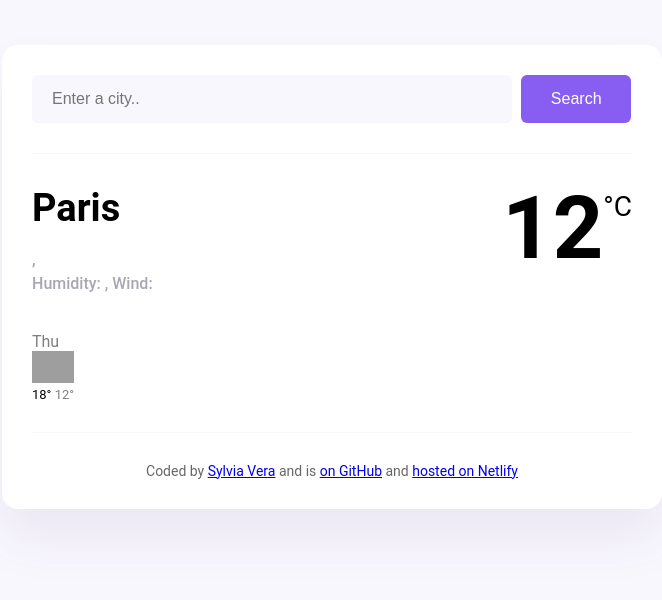
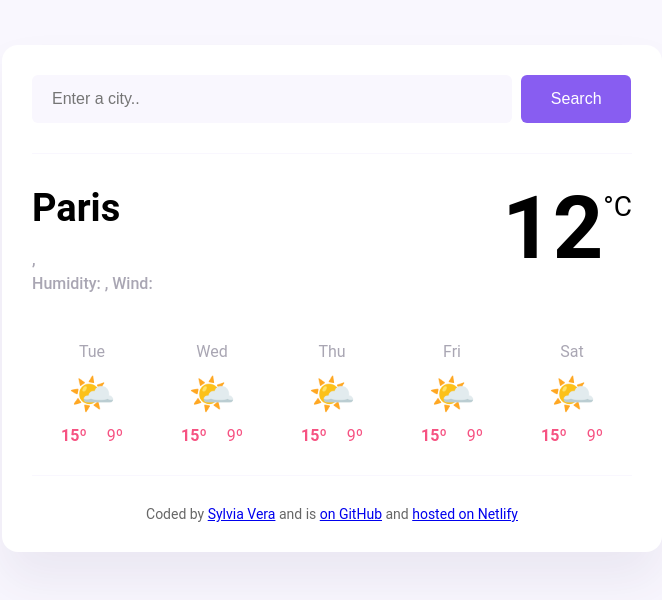
Before and after one commit to sylviajvg/my-homework, a plain HTML site: page index.html in a window 1280 px wide. Shown: the whole page, without its empty margins (308-970 px from the left). Drawn offline with nearby package versions, Linux system fonts and the light colour scheme; no server answers; grey boxes are pictures that could not be loaded.

Commit message:
injected the forecast HTML from javascript

```diff
--- a/index.html
+++ b/index.html
@@ -39,22 +39,7 @@
             <div class="weather-app-unit">°C</div>
           </div>
         </div>
-        <div class="weather-forecast">
-          <div class="row">
-            <div class="col-2">
-              <div class="weather-forecast-date">Thu</div>
-              <img
-                src="https://shecodes-assets.s3.amazonaws.com/api/weather/icons/broken-clouds-day.png"
-                alt=""
-                width="42"
-              />
-              <div class="weather-forecast-temperatures">
-                <span class="weather-forecast-temperature-max"> 18° </span>
-                <span class="weather-forecast-temperature-min"> 12° </span>
-              </div>
-            </div>
-          </div>
-        </div>
+        <div class="weather-forecast" id="forecast"></div>
       </main>
 
       <footer>
--- a/src/index.js
+++ b/src/index.js
@@ -53,7 +53,33 @@ function handleSearchSubmit(event) {
   searchCity(searchInput.value);
 }
 
+function displayForecast() {
+  let days = ["Tue", "Wed", "Thu", "Fri", "Sat"];
+  let forecastHtml = "";
+
+  days.forEach(function (day) {
+    forecastHtml =
+      forecastHtml +
+      `
+      <div class="weather-forecast-day">
+        <div class="weather-forecast-date">${day}</div>
+        <div class="weather-forecast-icon">🌤️</div>
+        <div class="weather-forecast-temperatures">
+          <div class="weather-forecast-temperature">
+            <strong>15º</strong>
+          </div>
+          <div class="weather-forecast-temperature">9º</div>
+        </div>
+      </div>
+    `;
+  });
+
+  let forecastElement = document.querySelector("#forecast");
+  forecastElement.innerHTML = forecastHtml;
+}
+
 let searchFormElement = document.querySelector("#search-form");
 searchFormElement.addEventListener("submit", handleSearchSubmit);
 
 searchCity("Paris");
+displayForecast();
--- a/src/style.css
+++ b/src/style.css
@@ -83,22 +83,33 @@ main {
 }
 
 .weather-forecast {
-  margin-top: 20px;
-
-  color: #000;
+  margin-top: 30px;
+  justify-content: space-around;
+  display: flex;
 }
 
 .weather-forecast-date {
+  text-align: center;
+  color: rgba(39, 33, 66, 0.4);
   font-size: 16px;
-  opacity: 0.5;
+  line-height: 20px;
+  margin-bottom: 10px;
 }
 
+.weather-forecast-icon {
+  font-size: 38px;
+  text-align: center;
+}
 .weather-forecast-temperatures {
-  font-size: 13px;
+  text-align: center;
+  color: #f65282;
+  margin-top: 10px;
+  display: flex;
+  justify-content: center;
 }
 
-.weather-forecast-temperature-min {
-  opacity: 0.5;
+.weather-forecast-temperature {
+  padding: 0 10px;
 }
 
 footer {
```
Also changed, not shown: 1 other file.
